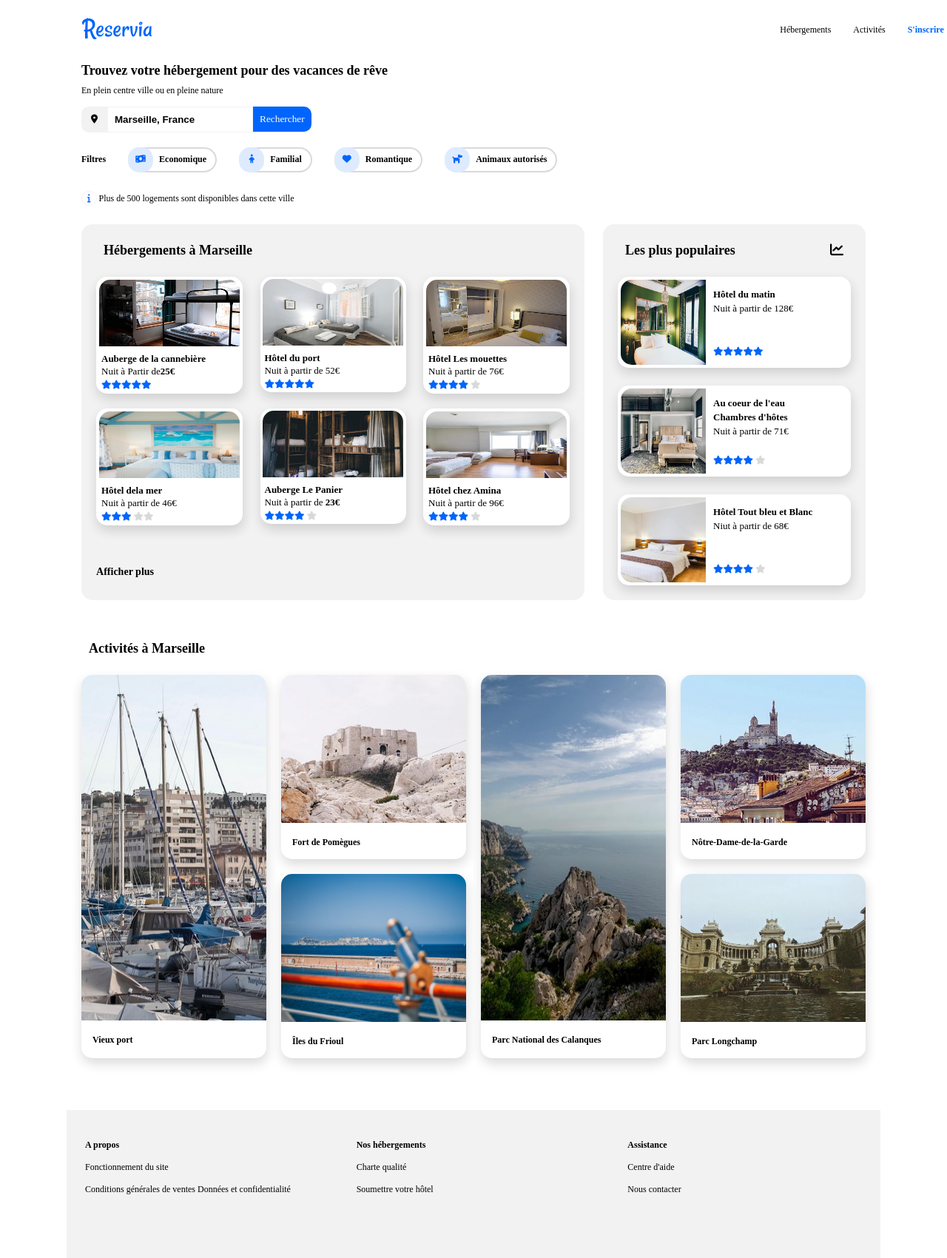
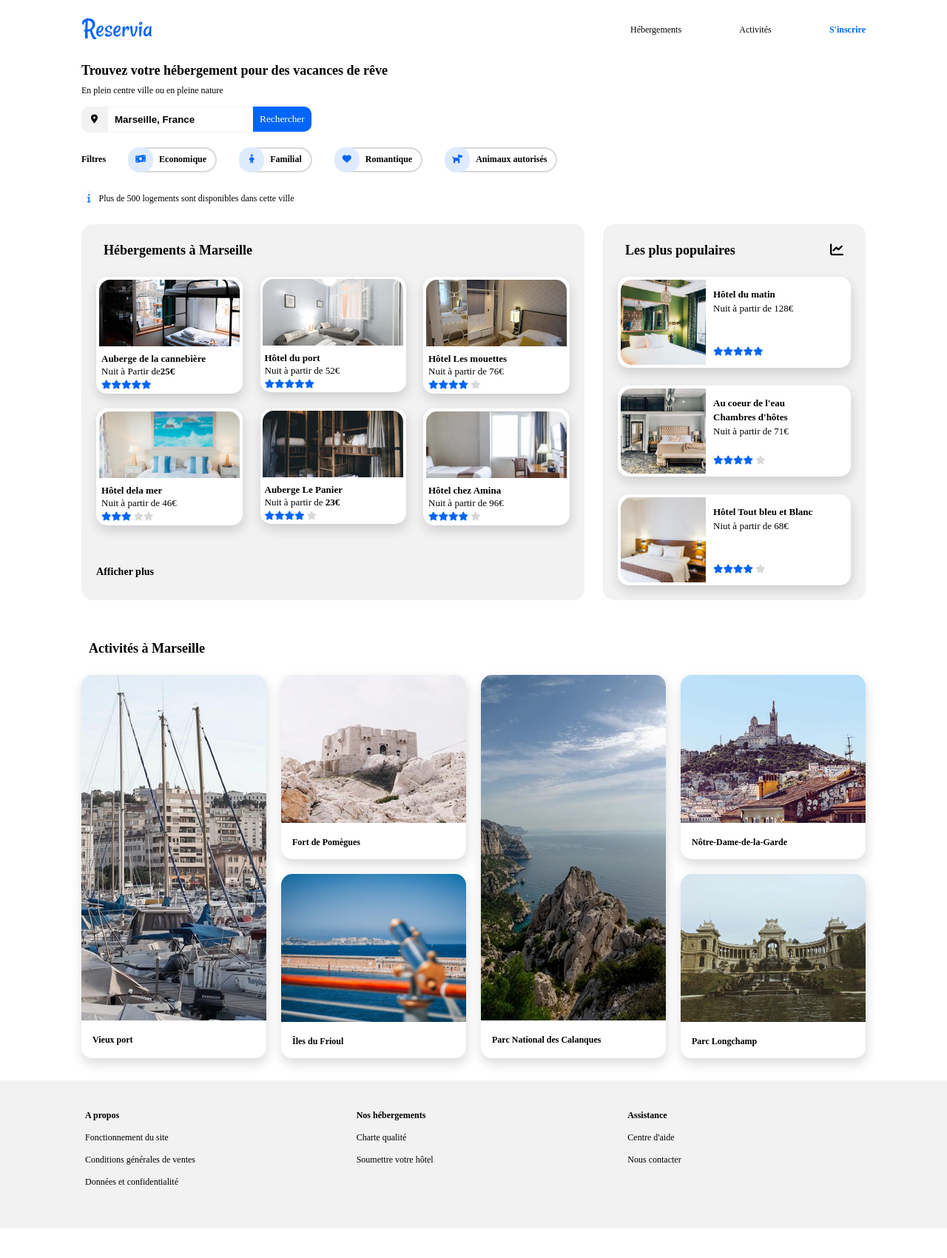
Before and after one commit to Limon-Limon/OC_projet_n2, a plain HTML site: page code/reservia_nexus.html in a window 1280 px wide. Shown: the whole page at 74% size. After the commit the page ends 1660 px from the top, so only its background shows below. Drawn offline with Linux system fonts and the light colour scheme; a web font is replaced by a local one.

Commit message:
corrections et modification responsive

```diff
--- a/code/reservia_nexus.html
+++ b/code/reservia_nexus.html
@@ -4,8 +4,8 @@
 <head>
   <meta charset="utf-8" />
   <link rel="stylesheet" href="style.css" />
-  <link rel="stylesheet" media="screen and (max-width: 1100px)" href="styletable.css">
-  <link rel="stylesheet" media="screen and (max-width: 400px)" href="stylemobile.css">
+  <link rel="stylesheet" media="all and (max-width: 800px)" href="styletable.css">
+  <link rel="stylesheet" media="all and (max-width: 450px)" href="stylemobile.css">
   <title>Reservia</title>
   <script src="https://kit.fontawesome.com/45752f353e.js" crossorigin="anonymous"></script>
   <meta name="viewport" content="width=device-width, initial-scale=1.0">
@@ -15,34 +15,28 @@
   <div class="page">
     <header>
       <div class="nav">
-        <div class="logo"><img class="logo" src="images/logo/Reservia.svg"></div>
-        <nav>
-          <ul class="menu">
-            <li class="navclasshebergements">
-              <a href="reservia_nexus.html">Hébergements</a>
-            </li>
-            <li class="navclassactivites">
-              <a href="reservia_nexus.html">Activités</a>
-            </li>
-            <li class="navclasssinscrire">
-              <a href="reservia_nexus.html"><strong>S'inscrire</strong></a>
-            </li>
-          </ul>
-        </nav>
+        <div class="logo"><img class="logo" src="images/logo/Reservia.svg" alt="logo-reservia"></div>
+        <div class="menu">
+          <div class="navclass n-hebergements">
+            <a href="#herbergement">Hébergements</a>
           </div>
-
-
+          <div class="navclass n-activites">
+            <a href="#activite">Activités</a>
+          </div>
+          <div class="navclass n-sinscrire">
+            <a class="ins" href="reservia_nexus.html"><strong>S'inscrire</strong></a>
+          </div>
+        </div>
     </header>
 
     <div class="height">
-      <h2><strong>Trouvez votre hébergement pour des vacances de rêve</strong></h2></br>
-      <p>En plein centre ville ou en pleine nature</p></br>
+      <h2><strong>Trouvez votre hébergement pour des vacances de rêve</strong></h2><br>
+      <p>En plein centre ville ou en pleine nature</p>
     </div>
     <div class="input">
       <div class="icone_input"><i class="fas fa-map-marker-alt"></i></div><input type="text"
         placeholder="Marseille, France"><button>Rechercher</button>
     </div>
-
 
     <div class="box_filtres">
 
@@ -83,12 +77,12 @@
     <div class="skull">
       <div class="ensemble_1">
 
-        <div class="titre">
+        <div class="titre" id="herbergement">
           <h2><strong>Hébergements à Marseille</strong></h2>
         </div>
         <div class="container">
           <div class="box auberge_de_la_cannebiere shadow">
-            <div><img class="heber" src="images/hebergements/4_small/auberge_la_cannebière.jpg"></div>
+            <div><img class="heber" src="images/hebergements/4_small/auberge_la_cannebière.jpg" alt=""></div>
             <div class="padd5">
               <div class="line5"><strong>Auberge de la cannebière</strong><br />
                 Nuit à Partir de<strong>25€</strong></div>
@@ -101,7 +95,7 @@
 
           </div>
           <div class="box_middle hotel-du-port shadow">
-            <div><img class="heber" src="images/hebergements/4_small/hotel_du_port.jpg"></div>
+            <div><img class="heber" src="images/hebergements/4_small/hotel_du_port.jpg" alt=""></div>
             <div class="padd5">
               <div class="line5"><strong>Hôtel du port</strong><br />
                 Nuit à partir de 52€</div>
@@ -114,7 +108,7 @@
 
           </div>
           <div class="box hotel-les-mouettes shadow">
-            <div><img class="heber" src="images/hebergements/4_small/hotel_les_mouettes.jpg"></div>
+            <div><img class="heber" src="images/hebergements/4_small/hotel_les_mouettes.jpg" alt=""></div>
             <div class="padd5">
               <div class="line5"><strong>Hôtel Les mouettes</strong><br />
                 Nuit à partir de 76€</div>
@@ -127,7 +121,7 @@
 
           </div>
           <div class="box hotel-de-la-mer shadow">
-            <div><img class="heber" src="images/hebergements/4_small/hotel_de_la_mer.jpg"></div>
+            <div><img class="heber" src="images/hebergements/4_small/hotel_de_la_mer.jpg" alt=""></div>
             <div class="padd5">
               <div class="line5"><strong>Hôtel dela mer</strong><br />
                 Nuit à partir de 46€</div>
@@ -140,7 +134,7 @@
 
           </div>
           <div class="box_middle auberge-le-panier shadow">
-            <div><img class="heber" src="images/hebergements/4_small/auberge_le_panier.jpg"></div>
+            <div><img class="heber" src="images/hebergements/4_small/auberge_le_panier.jpg" alt=""></div>
             <div class="padd5">
               <div class="line5"><strong>Auberge Le Panier</strong><br />
                 Nuit à partir de <strong>23€</strong></div>
@@ -153,7 +147,7 @@
 
           </div>
           <div class="box Hôtel-chez-Amina shadow">
-            <div><img class="heber" src="images/hebergements/4_small/hotel_chez_amina.jpg"></div>
+            <div><img class="heber" src="images/hebergements/4_small/hotel_chez_amina.jpg" alt=""></div>
             <div class="padd5">
               <div class="line5"><strong>Hôtel chez Amina</strong><br />
                 Nuit à partir de 96€
@@ -172,19 +166,18 @@
         </div>
       </div>
 
-
       <div class="les_plus_populaires">
         <div class="titre">
           <div>
             <h2><strong>Les plus populaires</strong> </h2>
           </div>
           <div>
-            <h2><i class="fas fa-chart-line"></i></h2></i>
+            <h2><i class="fas fa-chart-line"></i></h2>
           </div>
         </div>
         <div class="populaire_block">
           <div class="pop hôtel_le_soleil_du_matin shadow">
-            <div><img class="pop_img" src="images/hebergements/4_small/hotel_le_soleil_du_matin.jpg"></div>
+            <div><img class="pop_img" src="images/hebergements/4_small/hotel_le_soleil_du_matin.jpg" alt=""></div>
             <div class="pop_side">
               <div class="pop_text"><strong>Hôtel du matin</strong><br />
                 Nuit à partir de 128€</div>
@@ -197,7 +190,8 @@
 
           </div>
           <div class="pop au_coeur_de_leau shadow">
-            <div><img class="pop_img" src="images/hebergements/4_small/au_coeur_de_leau_chambres_dhotes.jpg"></div>
+            <div><img class="pop_img" src="images/hebergements/4_small/au_coeur_de_leau_chambres_dhotes.jpg" alt="">
+            </div>
             <div class="pop_side">
               <div class="pop_text"><strong>Au coeur de l'eau Chambres d'hôtes</strong><br />
                 Nuit à partir de 71€</div>
@@ -209,7 +203,7 @@
             </div>
           </div>
           <div class="pop hotel_tout_bleu shadow">
-            <div><img class="pop_img" src="images/hebergements/4_small/hotel_tout_bleu_et_blanc.jpg"></div>
+            <div><img class="pop_img" src="images/hebergements/4_small/hotel_tout_bleu_et_blanc.jpg" alt=""></div>
             <div class="pop_side">
               <div class="pop_text"><strong>Hôtel Tout bleu et Blanc</strong><br />
                 Niut à partir de 68€</div>
@@ -225,65 +219,64 @@
       </div>
     </div>
 
-    <div class="box_full">
+    <div class="box_full" id="activite">
       <div class="titre">
         <h2><strong>Activités à Marseille</strong></h2>
       </div>
       <div class="box_activite_full">
         <div class="activite_1 shadow">
-          <div><img class="pic_size_1" src="images/activites/3_medium/vieux_port.jpg"></div>
+          <div><img class="pic_size_1" src="images/activites/3_medium/vieux_port.jpg" alt=""></div>
           <div class="desc_act"><strong>Vieux port</strong></div>
         </div>
         <div class="activite_2">
           <div class="activite_2_1 shadow">
-            <div><img class="activite_image_2" src="images/activites/3_medium/fort_de_pomegues.jpg"></div>
+            <div><img class="activite_image_2" src="images/activites/3_medium/fort_de_pomegues.jpg" alt=""></div>
             <div class="desc_act"><strong>Fort de Pomègues</strong></div>
           </div>
           <div class="activite_2_2 shadow">
-            <div><img class="activite_image_2" src="images/activites/3_medium/iles_du_frioul.jpg"></div>
+            <div><img class="activite_image_2" src="images/activites/3_medium/iles_du_frioul.jpg" alt=""></div>
             <div class="desc_act"><strong>Îles du Frioul</strong></div>
           </div>
         </div>
         <div class="activite_1 shadow">
-          <div><img class="pic_size_1" src="images/activites/3_medium/parc_national_des_calanques.jpg"></div>
+          <div><img class="pic_size_1" src="images/activites/3_medium/parc_national_des_calanques.jpg" alt=""></div>
           <div class="desc_act"><strong>Parc National des Calanques</strong></div>
         </div>
         <div class="activite_2_end">
           <div class="activite_2_1 shadow">
-            <div><img class="activite_image_2" src="images/activites/3_medium/notre_dame_de_la_garde.jpg"></div>
+            <div><img class="activite_image_2" src="images/activites/3_medium/notre_dame_de_la_garde.jpg" alt=""></div>
             <div class="desc_act"><strong>Nôtre-Dame-de-la-Garde</strong></div>
           </div>
           <div class="activite_2_2 shadow">
-            <div><img class="activite_image_2" src="images/activites/3_medium/parc-longchamp.jpg"></div>
+            <div><img class="activite_image_2" src="images/activites/3_medium/parc-longchamp.jpg" alt=""></div>
             <div class="desc_act"><strong>Parc Longchamp</strong></div>
           </div>
         </div>
       </div>
     </div>
 
+
+  </div>
   <footer>
     <div class="footer_style">
       <div class="footer_div">
-          <p class="footer-p"><strong>A propos</strong></br>
-            Fonctionnement du site</br>
-            Conditions générales de ventes</b>
+        <p class="footer-p"><strong>A propos</strong><br>
+          Fonctionnement du site<br>
+          Conditions générales de ventes<br>
           Données et confidentialité</p>
       </div>
       <div class="footer_div">
-          <p class="footer-p"><strong>Nos hébergements</strong></br>
-            Charte qualité</br>
+        <p class="footer-p"><strong>Nos hébergements</strong><br>
+          Charte qualité<br>
           Soumettre votre hôtel</p>
       </div>
       <div class="footer_div">
-          <p class="footer-p"><strong>Assistance</strong></br>
-            Centre d'aide</br>
+        <p class="footer-p"><strong>Assistance</strong><br>
+          Centre d'aide<br>
           Nous contacter</p>
       </div>
     </div>
-  </div>
   </footer>
-
-  </div>
 </body>
 
 </html>
--- a/code/style.css
+++ b/code/style.css
@@ -5,6 +5,13 @@ src: url(police/Raleway/static/Raleway-SemiBold.ttf)
 @font-face{
 font-family: 'raleway_bold';
 src: url(police/Raleway/static/Raleway-ExtraBold.ttf)
+}
+a{
+ text-decoration: none;
+ color: black
+}
+.ins{
+    color: #0065FC
 }
 .infoicone{
     color: #0065FC;
@@ -89,12 +96,12 @@ button{
     border: none;
 }
 .page{
+    padding-right: 20px;
+    padding-left: 20px;
     width: 1100px;
     margin: auto;
 }
 /*TOP*/
-.navclasssinscrire a{
-color: #0065FC;
 }
 li:hover{
     border-top: solid 2px #0065FC;
@@ -127,7 +134,7 @@ li a{
     display: flex;
     justify-self: flex-end;
     justify-content: space-between;
-    width: 50%;
+    width: 30%;
     height: 79px;
     align-items: center;
 }
@@ -173,6 +180,7 @@ li a{
     align-items: flex-start;
     border-top-left-radius: 15px;
     border-top-right-radius: 15px;
+    object-fit: cover;
 }
 .box:hover{
     opacity: 0.65;
@@ -228,6 +236,7 @@ li a{
     height: 115px;
     border-bottom-left-radius: 15px;
     border-top-left-radius: 15px;
+    object-fit: cover;
 }
 .pop_side{
     display: flex;
@@ -312,12 +321,14 @@ li a{
     height: 467px;
     border-top-left-radius: 15px;
     border-top-right-radius: 15px;
+    object-fit: cover;
 }
 .activite_image_2{
     width: 250px;
     height: 200px;
     border-top-left-radius: 15px;
     border-top-right-radius: 15px;
+    object-fit: cover;
 }
 .activite_2_end{
     display: flex;
@@ -360,7 +371,6 @@ li a{
    height: 1;
    width: 250px;
    border-radius: 15px;
-
    margin-left: 20px;
 }
 .box_activite_full{
@@ -368,6 +378,12 @@ li a{
     height: 1;
 }
 /*FOOTER*/
+footer{
+    margin-top: 30px;
+    background-color: #f2f2f2;
+    display: flex;
+    justify-content: center;
+}
 .footer_style{
     justify-content: space-between;
     display: flex;
@@ -375,6 +391,10 @@ li a{
     margin-top: 70px;
     height: 200px;
     align-items: center;
+    padding-right: 20px;
+    padding-left: 20px;
+    width: 1100px;
+    margin: auto;
 }
 .footer_div{
     height: 160px;
--- a/code/stylemobile.css
+++ b/code/stylemobile.css
@@ -1,11 +1,12 @@
 .page{
     width: 375px;
+    padding: 0;
 }
 header{
     width: auto;
 }
 .menu{
-    width: 100px;
+    width: 70%;
 }
 .input{
     margin-bottom: 20px;
@@ -21,7 +22,7 @@ header{
     margin-bottom: 15px;
     padding-left: 20px;
 }
-.container{
+.box, .box_middle{
     margin-left: 20px;
     margin-right: 20px;
 }
@@ -39,9 +40,9 @@ header{
 .heber{
     height: 120px;
 }
-.box_activite_full{
-    padding-left: 20px;
-    padding-right: 20px;
+.activite_1, .activite_2, .activite_2_end{
+    margin-right: 20px;
+    margin-left: 20px;
 }
 .pic_size_1{
     height: 135px;
@@ -52,3 +53,6 @@ header{
 .desc_act{
     height: 30px;
 }
+.footer_div{
+    align-self: start;
+}
--- a/code/styletable.css
+++ b/code/styletable.css
@@ -35,16 +35,12 @@ li{
     height: auto;
 }
 .menu{
-    z-index: 1;
-    justify-content: flex-end;
-    display: flex;
-    width: 100%;
+    width: 70%;
     height: 150px;
     margin: 0px;
     padding: 0px;
 }
 header{
-    border: 1px solid black;
     max-width: 570px;
     min-width: 353px;
     width: auto
@@ -60,6 +56,11 @@ header{
     padding: 0px;
 }
     /*LOGEMENTS*/
+.hotel-chez-amina{
+    background-image: url(images/hebergements/4_small/hotel_chez_amina.jpg);
+    object-fit: fill;
+    object-position: center;
+}
 .ensemble_1{
     background-color: white;
     margin-right: 0px;
@@ -72,7 +73,7 @@ header{
 }
 .heber{
     width: 100%;
-    height: auto;
+    height: 300px;
     align-items: flex-start;
     border-top-left-radius: 15px;
     border-top-right-radius: 15px;
@@ -185,11 +186,14 @@ header{
     margin-top: 30px;
     height: auto;
     flex-direction: column;
+    width: 100%;
 }
 .footer_div{
     margin-left: 20px;
     margin-right: 20px;
     height: auto;
+    width: auto;
+    padding-left: 70px;
 }
 .footer-p{
     line-height: 30px;
```
Also changed, not shown: 1 other file. Lines whose indentation alone changed are shown as unchanged.
